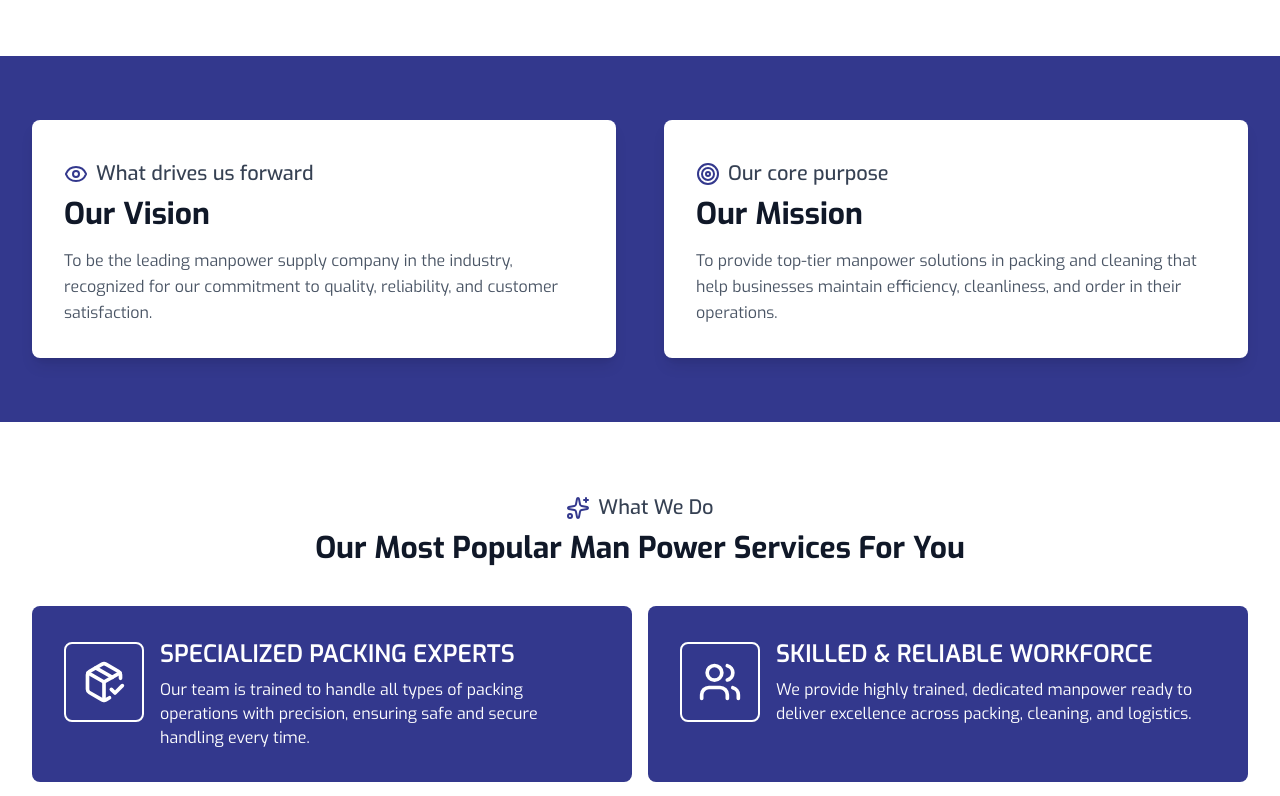
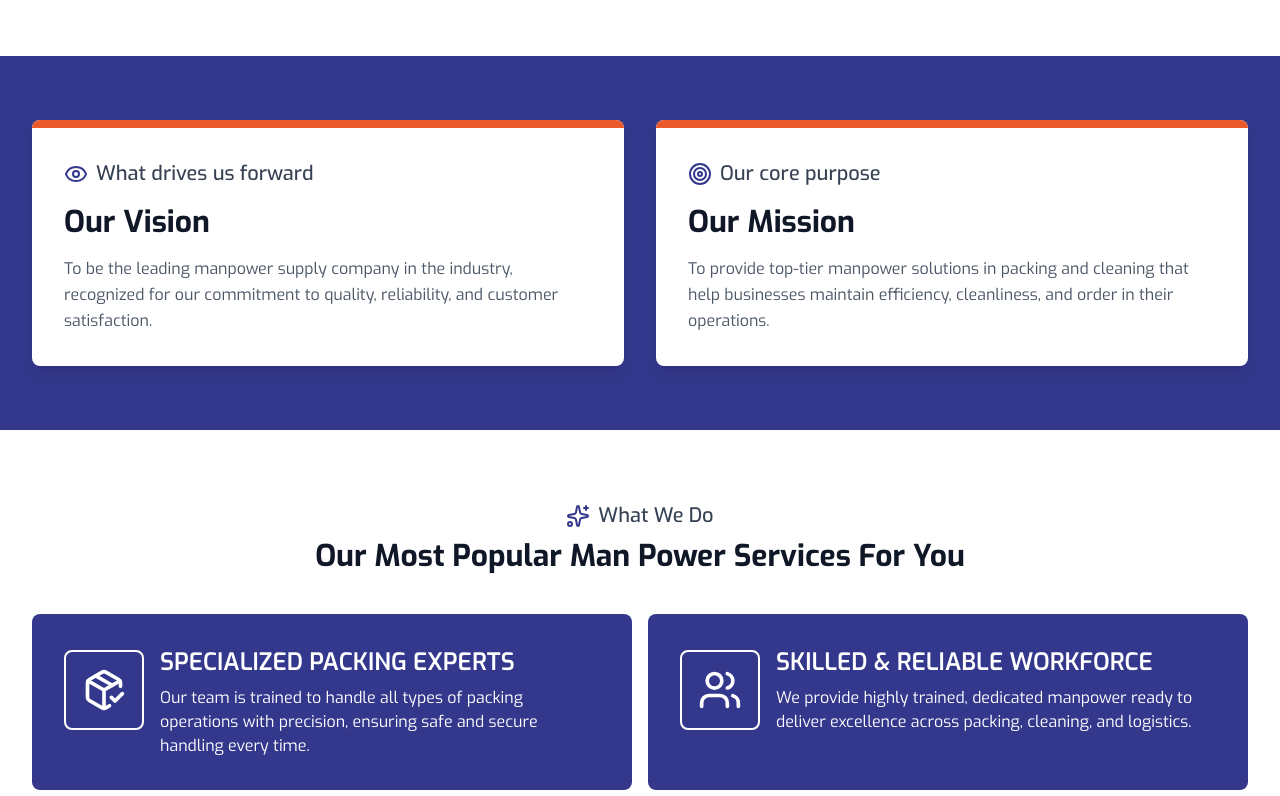
Before and after one commit to mithunbiswas1/manpower-frontend, a Next.js app: page /about-us in a window 1280 px wide. Shown: the part 1300-2096 px from the top of the page. Built offline with nearby package versions, Linux system fonts and the light colour scheme.

Commit message:
updates code sd

```diff
--- a/src/components/pages/about/AboutMissionVision.jsx
+++ b/src/components/pages/about/AboutMissionVision.jsx
@@ -27,19 +27,28 @@ export const AboutMissionVision = () => {
 
   return (
     <section className="bg-primary py-16">
-      <div className="_max_width grid grid-cols-1 md:grid-cols-2 gap-12 justify-center items-start">
+      <div className="_max_width grid grid-cols-1 md:grid-cols-2 gap-8 px-4 md:px-14 2xl:px-8 justify-center items-start">
         {/* Vision Section */}
         <motion.div
           variants={fadeIn("up", 0.2)}
           initial="hidden"
           whileInView="show"
-          className="bg-white p-8 rounded-lg shadow-lg hover:shadow-xl transition-shadow duration-300"
         >
+          <div className="bg-white p-8 rounded-lg shadow-lg hover:shadow-xl duration-300 transform hover:-translate-y-1 relative overflow-hidden group transition-all">
+            {/* Animated top bar */}
+            <div className="absolute top-0 left-0 w-full h-2 bg-secondary"></div>
+            <div className="absolute top-0 left-0 w-full h-2  bg-yellow-400  transform -translate-x-full group-hover:translate-x-0 transition-transform duration-500 ease-out"></div>
+            <div className="absolute top-0 left-0 w-full h-2 bg-secondary transform -translate-x-full group-hover:translate-x-0 transition-transform duration-500 ease-out delay-300"></div>
+
+            <div className="mb-4">
               <SectionSubHeading icon={visionData.icon} className="my-2">
                 {visionData.subHeading}
               </SectionSubHeading>
+            </div>
+
             <SectionTitle className="mb-4">{visionData.title}</SectionTitle>
             <Paragraph>{visionData.paragraph}</Paragraph>
+          </div>
         </motion.div>
 
         {/* Mission Section */}
@@ -47,13 +56,22 @@ export const AboutMissionVision = () => {
           variants={fadeIn("up", 0.3)}
           initial="hidden"
           whileInView="show"
-          className="bg-white p-8 rounded-lg shadow-lg hover:shadow-xl transition-shadow duration-300"
         >
+          <div className="bg-white p-8 rounded-lg shadow-lg hover:shadow-xl duration-300 transform hover:-translate-y-1 relative overflow-hidden group transition-all">
+            {/* Animated top bar */}
+            <div className="absolute top-0 left-0 w-full h-2 bg-secondary"></div>
+            <div className="absolute top-0 left-0 w-full h-2 bg-yellow-400 transform -translate-x-full group-hover:translate-x-0 transition-transform duration-500 ease-out"></div>
+            <div className="absolute top-0 left-0 w-full h-2 bg-secondary transform -translate-x-full group-hover:translate-x-0 transition-transform duration-500 ease-out delay-300"></div>
+
+            <div className="mb-4">
               <SectionSubHeading icon={missionData.icon} className="my-2">
                 {missionData.subHeading}
               </SectionSubHeading>
+            </div>
+
             <SectionTitle className="mb-4">{missionData.title}</SectionTitle>
             <Paragraph>{missionData.paragraph}</Paragraph>
+          </div>
         </motion.div>
       </div>
     </section>
```
Lines whose indentation alone changed are shown as unchanged.
